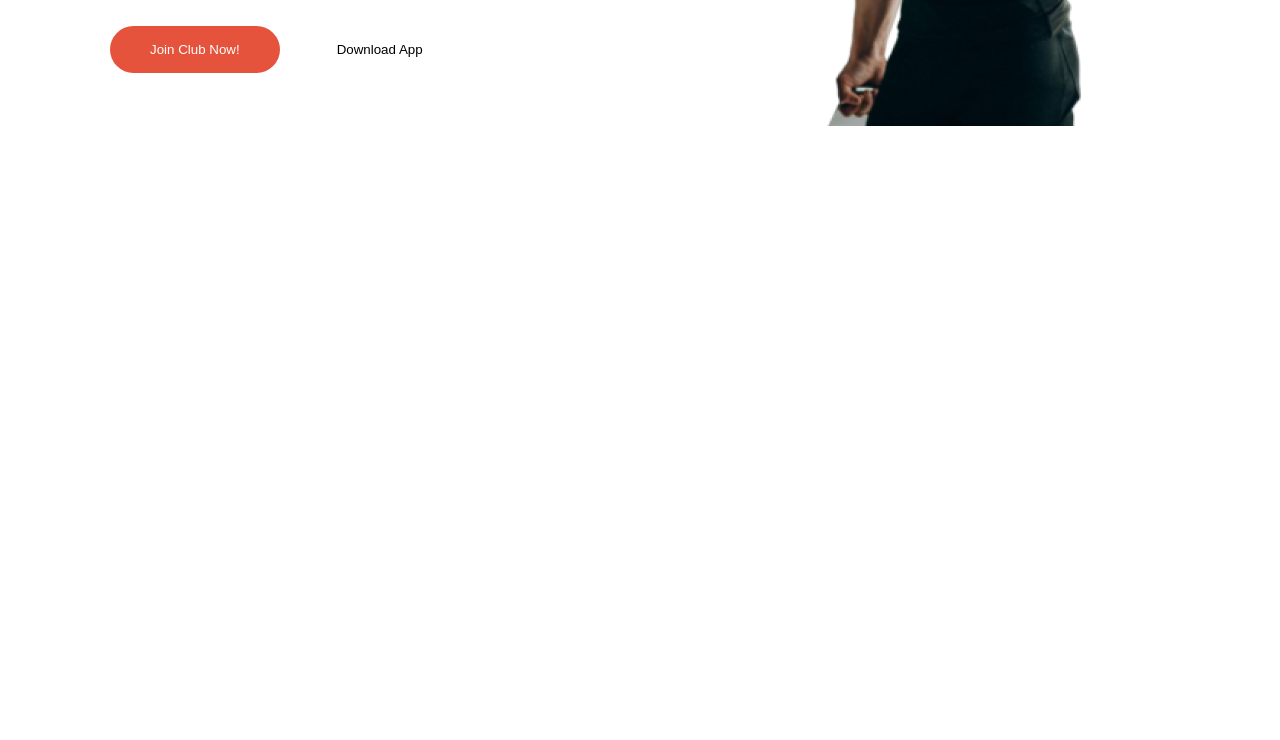
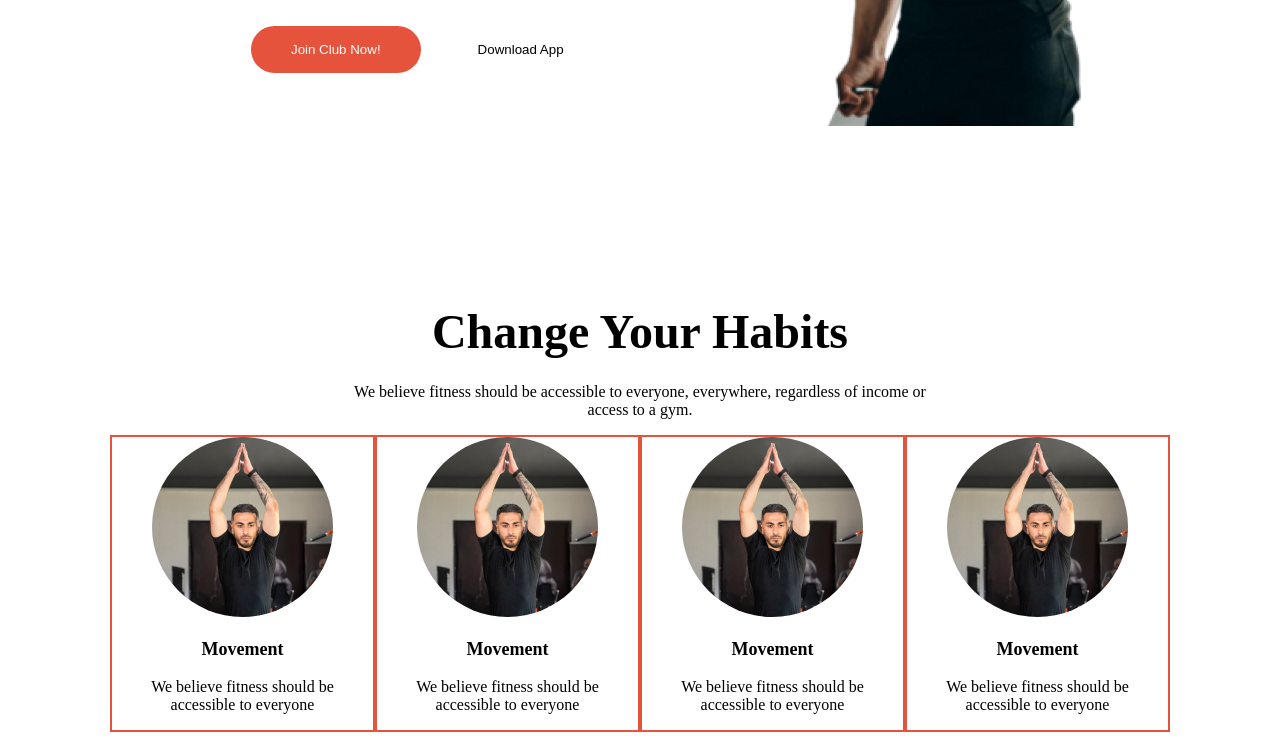
Before and after one commit to Rifatinfo/versatile-responsive-web, a plain HTML site: page index.html in a window 1280 px wide. Shown: the part 568-1308 px from the top of the page. Before the commit the page ends 800 px from the top, so only its background shows below. Drawn offline with Linux system fonts and the light colour scheme.

Commit message:
habit section

```diff
--- a/index.html
+++ b/index.html
@@ -37,7 +37,38 @@
         </section>
     </header>
     <main>
+      <section class="banner-content">
+        <div>
+            <h1 class="habit-title">Change Your Habits</h1>
+            <p class="habit-description">We believe fitness should be accessible to everyone, everywhere, regardless of income or</br> access to a gym.</p>
+        </div>
+        <!-- grid section -->
+         <div class="habit-grid">
 
+                <div class="border habit-content">
+                    <img class="habit-img" src="images/image 2.png" alt="">
+                    <h3 class="moment-title">Movement</h3>
+                    <p class="moment-description">We believe fitness should be </br> accessible to everyone</p>
+                </div>
+                <div class="border habit-content">
+                    <img class="habit-img" src="images/image 2.png" alt="">
+                    <h3 class="moment-title">Movement</h3>
+                    <p class="moment-description">We believe fitness should be </br> accessible to everyone</p>
+                </div>
+                <div class="border habit-content">
+                    <img class="habit-img" src="images/image 2.png" alt="">
+                    <h3 class="moment-title">Movement</h3>
+                    <p class="moment-description">We believe fitness should be </br> accessible to everyone</p>
+                </div>
+                <div class="border habit-content">
+                    <img class="habit-img" src="images/image 2.png" alt="">
+                    <h3 class="moment-title">Movement</h3>
+                    <p class="moment-description">We believe fitness should be </br> accessible to everyone</p>
+                </div>
+
+
+         </div>
+      </section>
     </main>
     <footer>
 
--- a/styles/style.css
+++ b/styles/style.css
@@ -50,7 +50,7 @@
     display: flex;
     justify-content: space-between;
     align-items: center;
-
+    margin-bottom: 11.125rem;
 }
 .banner-title{
     font-size: 4.875rem;
@@ -75,6 +75,43 @@
     margin-left: 12px;
 }
 
+/* habit section */
+.banner-content{
+    max-width: 1060px;
+    margin: 0 auto;
+}
+.habit-title{
+   text-align: center;
+   font-size: 3rem;
+   font-weight: 900;
+
+}
+.habit-description{
+    margin-top: -16px;
+    text-align: center;
+}
+
+.habit-img{
+    border-radius: 50%;
+    align-items: center;
+}
+.moment-title{
+    font-weight: 600;
+    font-size: 1.125rem;
+    text-align: center;
+}
+.moment-description{
+    text-align: center;
+}
+.habit-content img{
+    margin-left: 40px;
+    align-items: center;
+}
+.habit-grid{
+    display: grid;
+    grid-template-columns: repeat(4 , 1fr);
+}
+
 /* mobile responsive  */
 @media screen and (max-width: 576px) {
     .banner{
@@ -84,4 +121,7 @@
     .list-items{
        display: none;
     }
+    .habit-grid{
+        grid-template-columns: repeat(1, 1fr);
+    }
 }
```
